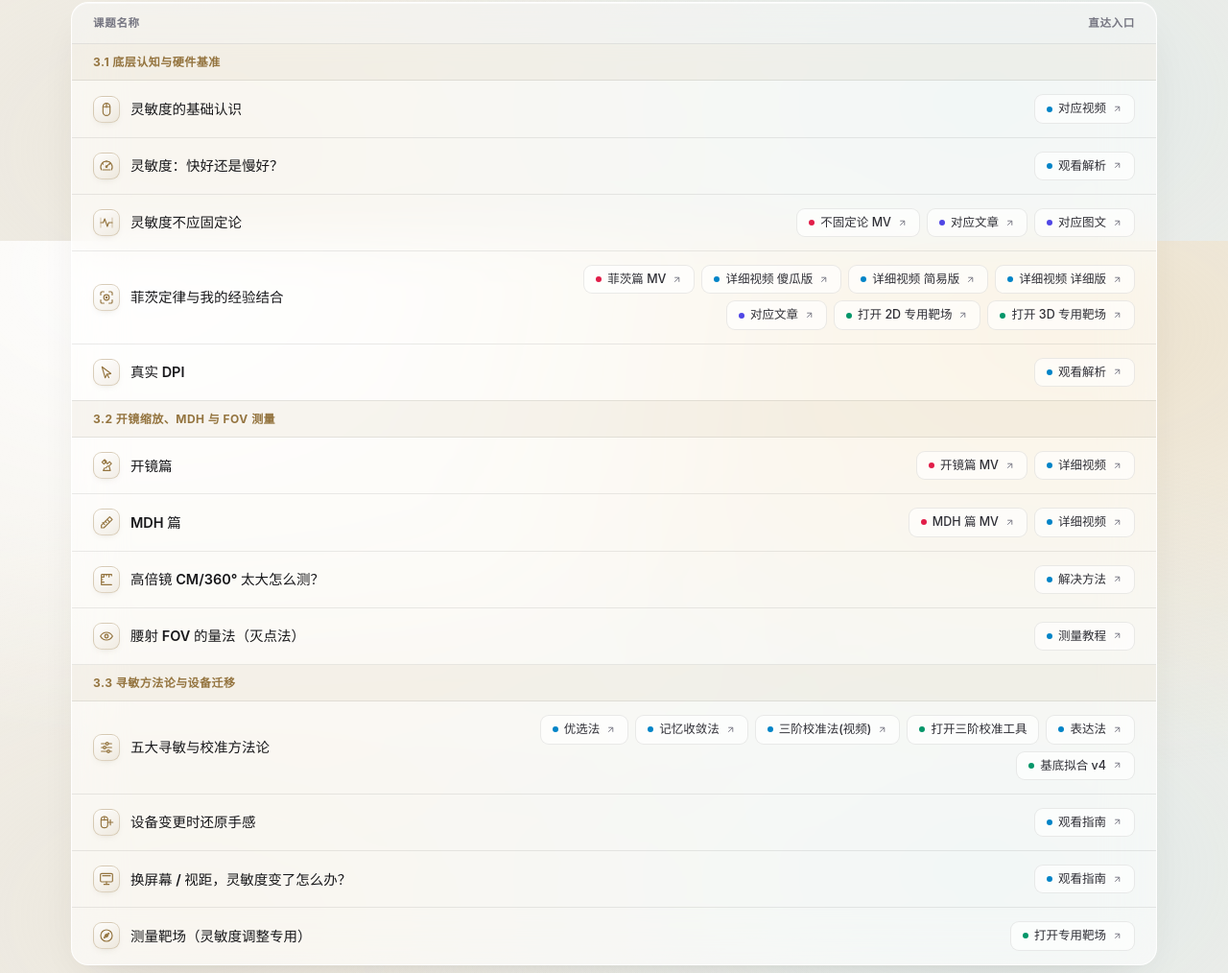
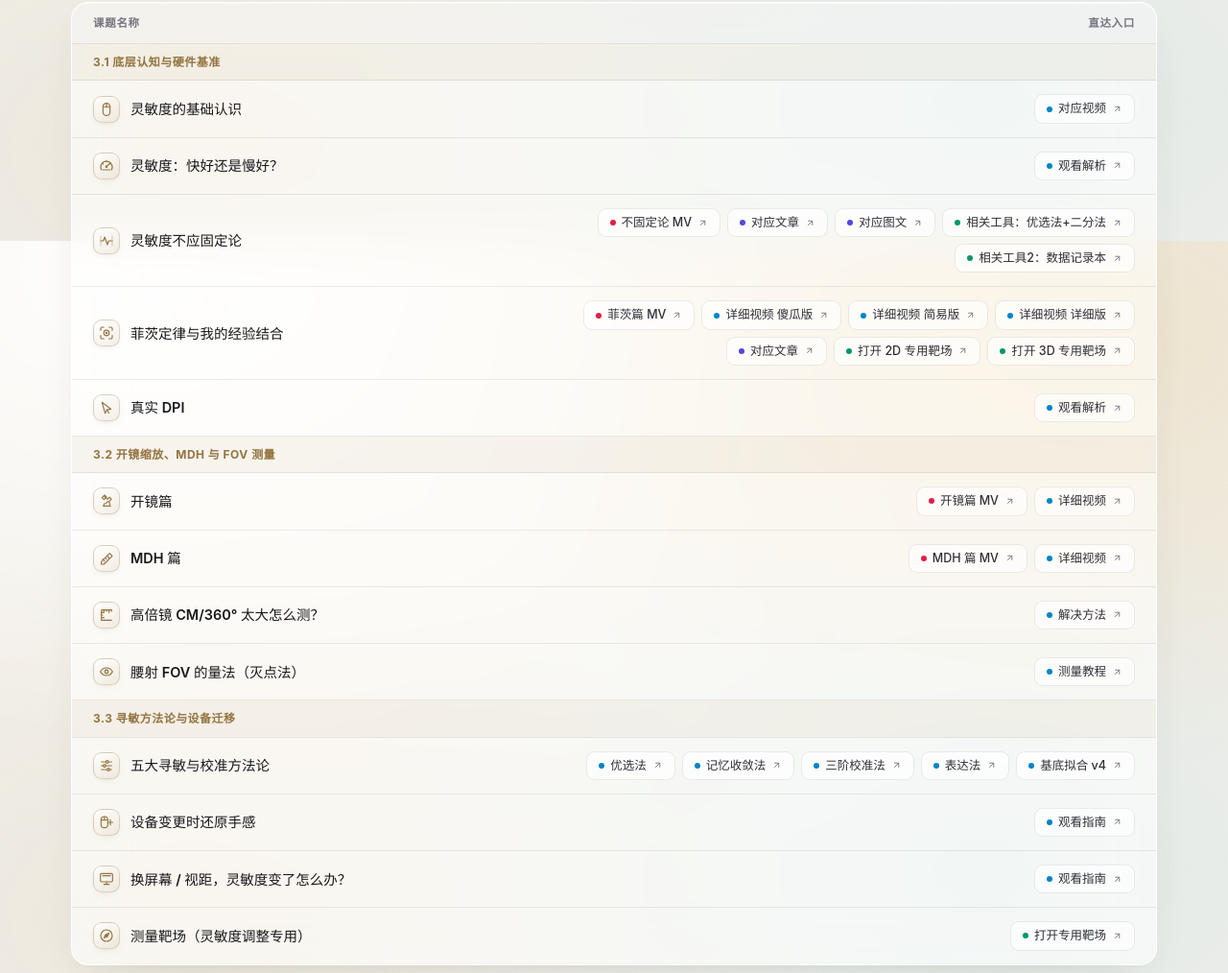
Before and after one commit to xidaohai/xidaohai.github.io, a plain HTML site: page index.html in a window 1280 px wide. Shown: the part 1349-2363 px from the top of the page at 96% size. Drawn offline with Linux system fonts and the light colour scheme.

Commit message:
Add files via upload

```diff
--- a/index.html
+++ b/index.html
@@ -2965,6 +2965,8 @@
                     <a href="https://www.bilibili.com/video/BV1Uys46WEKL/" target="_blank" rel="noopener noreferrer" class="action-link type-mv"><span class="dot"></span><span>不固定论 MV</span><svg class="arrow" viewBox="0 0 24 24" fill="none" stroke="currentColor" stroke-width="2"><line x1="7" y1="17" x2="17" y2="7"></line><polyline points="7 7 17 7 17 17"></polyline></svg></a>
                     <a href="https://www.bilibili.com/opus/1272246132891713543" target="_blank" rel="noopener noreferrer" class="action-link type-article"><span class="dot"></span><span>对应文章</span><svg class="arrow" viewBox="0 0 24 24" fill="none" stroke="currentColor" stroke-width="2"><line x1="7" y1="17" x2="17" y2="7"></line><polyline points="7 7 17 7 17 17"></polyline></svg></a>
                     <a href="https://www.bilibili.com/toy/lingmindu/index.html" target="_blank" rel="noopener noreferrer" class="action-link type-article"><span class="dot"></span><span>对应图文</span><svg class="arrow" viewBox="0 0 24 24" fill="none" stroke="currentColor" stroke-width="2"><line x1="7" y1="17" x2="17" y2="7"></line><polyline points="7 7 17 7 17 17"></polyline></svg></a>
+                          <a href="https://www.bilibili.com/toy/youxuanfa/index.html" target="_blank" rel="noopener noreferrer" class="action-link type-tool"><span class="dot"></span><span>相关工具：优选法+二分法</span><svg class="arrow" viewBox="0 0 24 24" fill="none" stroke="currentColor" stroke-width="2"><line x1="7" y1="17" x2="17" y2="7"></line><polyline points="7 7 17 7 17 17"></polyline></svg></a>
+                          <a href="https://www.bilibili.com/toy/shuju/index.html" target="_blank" rel="noopener noreferrer" class="action-link type-tool"><span class="dot"></span><span>相关工具2：数据记录本</span><svg class="arrow" viewBox="0 0 24 24" fill="none" stroke="currentColor" stroke-width="2"><line x1="7" y1="17" x2="17" y2="7"></line><polyline points="7 7 17 7 17 17"></polyline></svg></a>
                   </div>
                 </td>
               </tr>
@@ -3029,10 +3031,9 @@
                   <div class="action-group">
                     <a href="https://www.bilibili.com/video/BV1fo5s63Equ" target="_blank" rel="noopener noreferrer" class="action-link type-video"><span class="dot"></span><span>优选法</span><svg class="arrow" viewBox="0 0 24 24" fill="none" stroke="currentColor" stroke-width="2"><line x1="7" y1="17" x2="17" y2="7"></line><polyline points="7 7 17 7 17 17"></polyline></svg></a>
                     <a href="https://www.bilibili.com/video/BV1RUSrBeEVD" target="_blank" rel="noopener noreferrer" class="action-link type-video"><span class="dot"></span><span>记忆收敛法</span><svg class="arrow" viewBox="0 0 24 24" fill="none" stroke="currentColor" stroke-width="2"><line x1="7" y1="17" x2="17" y2="7"></line><polyline points="7 7 17 7 17 17"></polyline></svg></a>
-                    <a href="https://www.bilibili.com/video/BV1voFGepEaj" target="_blank" rel="noopener noreferrer" class="action-link type-video"><span class="dot"></span><span>三阶校准法(视频)</span><svg class="arrow" viewBox="0 0 24 24" fill="none" stroke="currentColor" stroke-width="2"><line x1="7" y1="17" x2="17" y2="7"></line><polyline points="7 7 17 7 17 17"></polyline></svg></a>
-                    <button type="button" class="action-link type-tool calibration-jump"><span class="dot"></span><span>打开三阶校准工具</span></button>
+                    <a href="https://www.bilibili.com/video/BV1voFGepEaj" target="_blank" rel="noopener noreferrer" class="action-link type-video"><span class="dot"></span><span>三阶校准法</span><svg class="arrow" viewBox="0 0 24 24" fill="none" stroke="currentColor" stroke-width="2"><line x1="7" y1="17" x2="17" y2="7"></line><polyline points="7 7 17 7 17 17"></polyline></svg></a>
                     <a href="https://www.bilibili.com/video/BV1wdtw6DEdz" target="_blank" rel="noopener noreferrer" class="action-link type-video"><span class="dot"></span><span>表达法</span><svg class="arrow" viewBox="0 0 24 24" fill="none" stroke="currentColor" stroke-width="2"><line x1="7" y1="17" x2="17" y2="7"></line><polyline points="7 7 17 7 17 17"></polyline></svg></a>
-                    <a href="https://www.bilibili.com/video/BV1zdSDY3EGA" target="_blank" rel="noopener noreferrer" class="action-link type-tool"><span class="dot"></span><span>基底拟合 v4</span><svg class="arrow" viewBox="0 0 24 24" fill="none" stroke="currentColor" stroke-width="2"><line x1="7" y1="17" x2="17" y2="7"></line><polyline points="7 7 17 7 17 17"></polyline></svg></a>
+                    <a href="https://www.bilibili.com/video/BV1zdSDY3EGA" target="_blank" rel="noopener noreferrer" class="action-link type-video"><span class="dot"></span><span>基底拟合 v4</span><svg class="arrow" viewBox="0 0 24 24" fill="none" stroke="currentColor" stroke-width="2"><line x1="7" y1="17" x2="17" y2="7"></line><polyline points="7 7 17 7 17 17"></polyline></svg></a>
                   </div>
                 </td>
               </tr>
```
Also changed, not shown: index2.html (+5 -3 lines).
